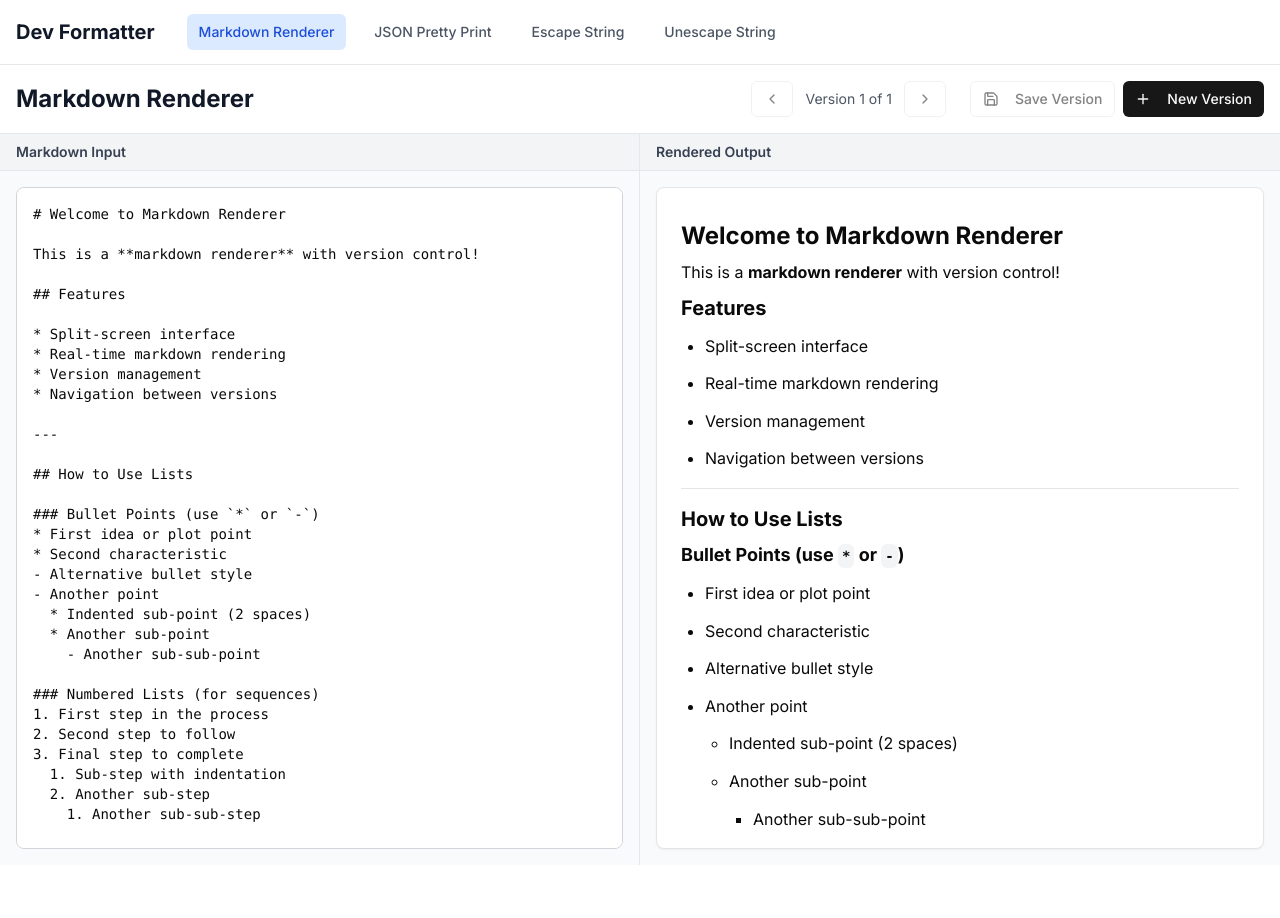
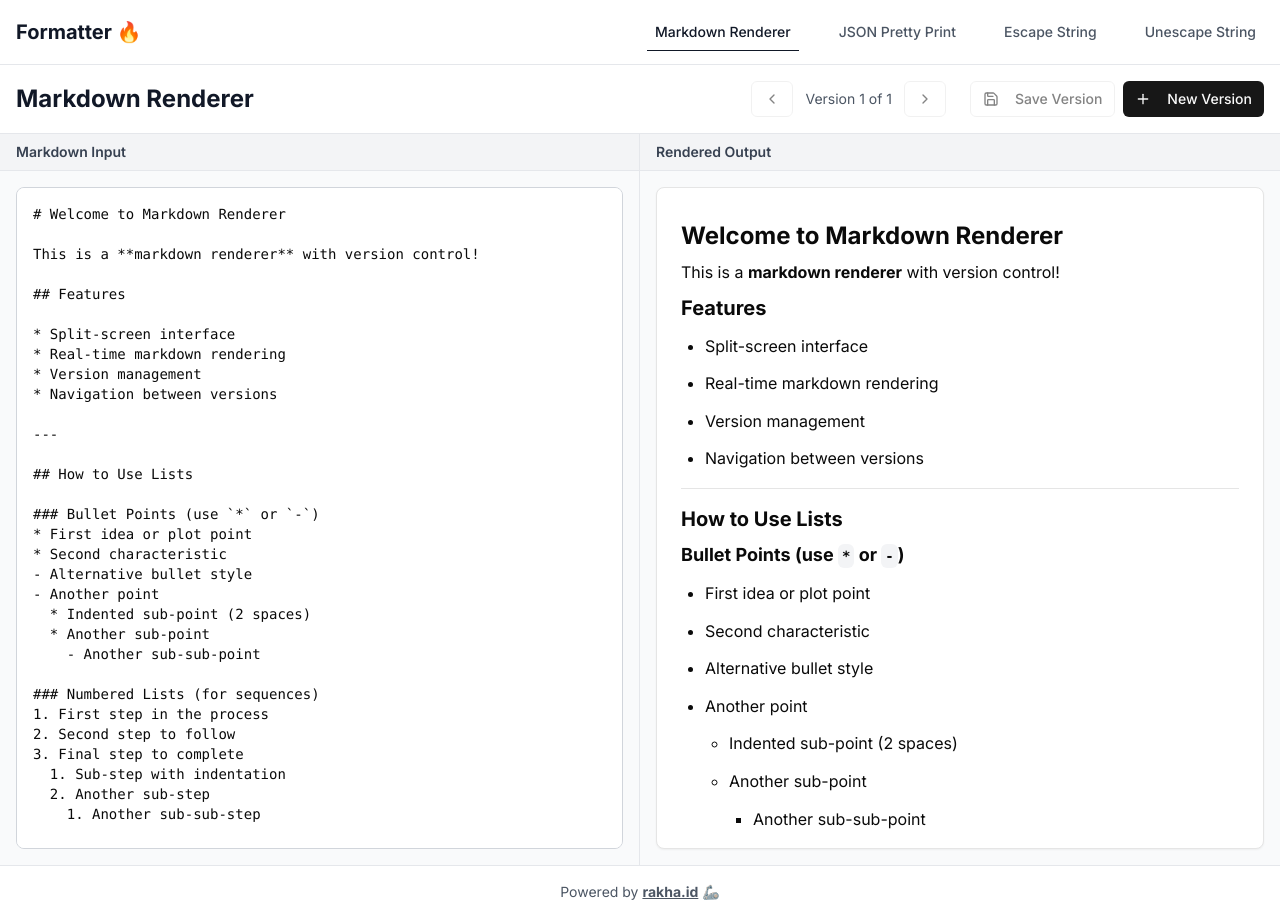
Before and after one commit to prinatarakha/dev-formatter, a Next.js app: page / in a window 1280 px wide. Before the commit the page ends 865 px from the top, so only its background shows below. Built offline with nearby package versions, Linux system fonts and the light colour scheme.

Commit message:
task: added footer

```diff
--- a/app/layout.tsx
+++ b/app/layout.tsx
@@ -3,6 +3,7 @@ import type { Metadata } from "next"
 import { Inter } from "next/font/google"
 import "./globals.css"
 import { Navbar } from "../components/navbar"
+import Footer from "@/components/footer"
 
 const inter = Inter({ subsets: ["latin"] })
 
@@ -22,6 +23,7 @@ export default function RootLayout({
       <body className={inter.className}>
         <Navbar />
         {children}
+        <Footer />
       </body>
     </html>
   )
--- /dev/null
+++ b/components/footer.tsx
@@ -0,0 +1,7 @@
+export default function Footer() {
+  return (
+    <footer className="text-center py-4 text-sm text-gray-600 border-t border-gray-200">
+      Powered by <a href="https://rakha.id" target="_blank" rel="noopener noreferrer" className="font-bold underline hover:text-gray-800">rakha.id</a> 🦾
+    </footer>
+  )
+}
--- a/components/navbar.tsx
+++ b/components/navbar.tsx
@@ -7,7 +7,7 @@ import { cn } from "@/lib/utils"
 const navItems = [
   { href: "/", label: "Markdown Renderer" },
   { href: "/json", label: "JSON Pretty Print" },
-  { href: "/string", label: "Escape String" },
+  { href: "/escape", label: "Escape String" },
   { href: "/unescape", label: "Unescape String" },
 ]
 
@@ -17,20 +17,20 @@ export function Navbar() {
   return (
     <nav className="bg-white border-b border-gray-200">
       <div className="px-4">
-        <div className="flex h-16 items-center space-x-8">
+        <div className="flex h-16 items-center space-x-8 justify-between">
           <div className="flex items-center space-x-4">
-            <h1 className="text-xl font-bold text-gray-900">Dev Formatter</h1>
+            <h1 className="text-xl font-bold text-gray-900">Formatter 🔥</h1>
           </div>
-          <div className="flex space-x-4">
+          <div className="flex space-x-8">
             {navItems.map((item) => (
               <Link
                 key={item.href}
                 href={item.href}
                 className={cn(
-                  "px-3 py-2 rounded-md text-sm font-medium transition-colors",
+                  "px-2 py-2 text-sm font-medium transition-colors",
                   pathname === item.href
-                    ? "bg-blue-100 text-blue-700"
-                    : "text-gray-600 hover:text-gray-900 hover:bg-gray-100",
+                    ? "text-gray-900 border-b border-gray-900"
+                    : "text-gray-600 hover:text-gray-900 hover:border-b border-gray-900 transition-colors duration-200",
                 )}
               >
                 {item.label}
```
Also changed, not shown: app/escape/page.tsx (renamed from app/string/page.tsx).
